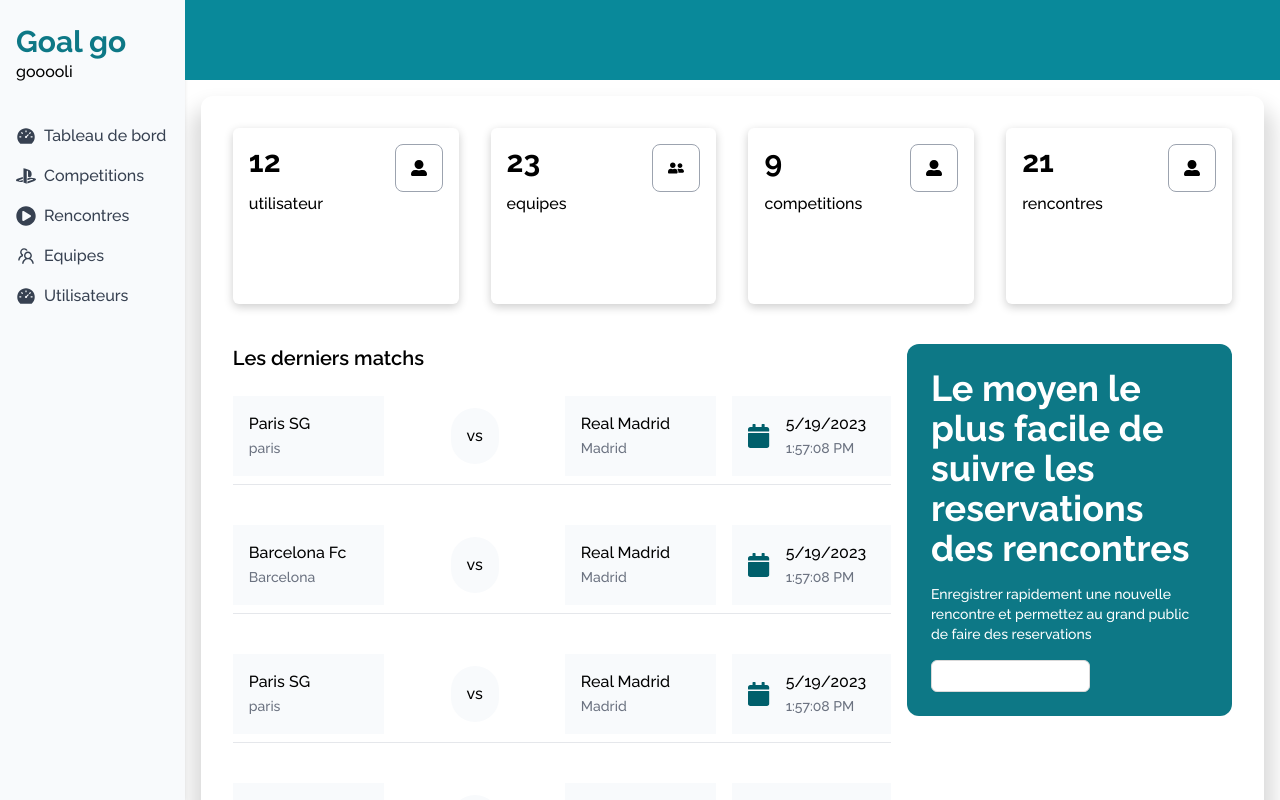
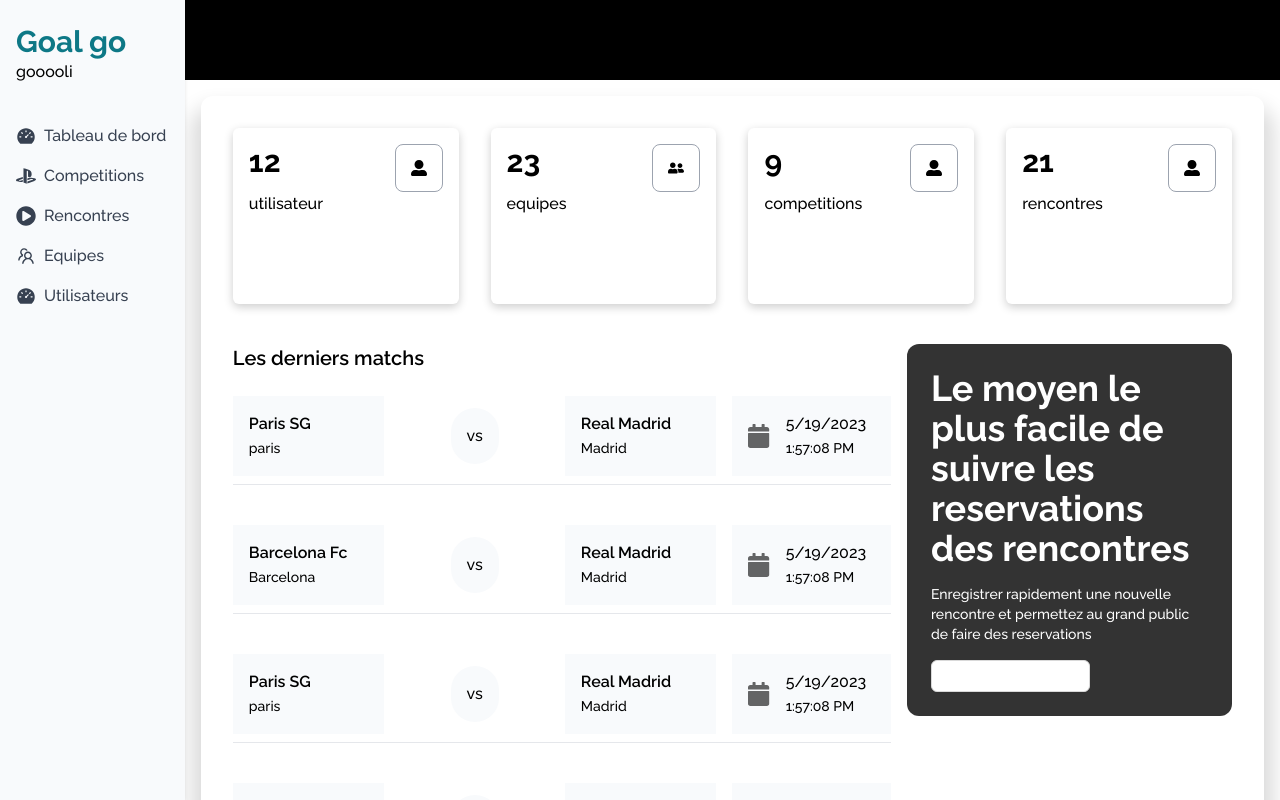
Before and after one commit to Cedric921/soocer-ticket-app2, a Next.js app: page /admin in a window 1280 px wide. Built offline with nearby package versions, Linux system fonts and the light colour scheme.

Commit message:
feat: change priamry colors

```diff
--- a/src/components/admin/Asidebar.tsx
+++ b/src/components/admin/Asidebar.tsx
@@ -12,22 +12,22 @@ const links = [
 	{
 		label: 'Competitions',
 		icon: <FaPlaystation />,
-		link: '/compet',
+		link: '/admin/compet',
 	},
 	{
 		label: 'Rencontres',
 		icon: <FaPlayCircle />,
-		link: '/games',
+		link: '/admin/games',
 	},
 	{
 		label: 'Equipes',
 		icon: <AiOutlineTeam />,
-		link: '/teams',
+		link: '/admin/teams',
 	},
 	{
 		label: 'Utilisateurs',
 		icon: <AiFillDashboard />,
-		link: '/users',
+		link: '/admin/users',
 	},
 ];
 const Asidebar = () => {
@@ -42,7 +42,7 @@ const Asidebar = () => {
 			<div className='my-4'>
 				{links.map((link, i) => (
 					<Link key={i} href={link.link}>
-						<div className='flex gap-2 p-2 items-center rounded duration-1000 text-gray-700 hover:text-white hover:bg-primary-600'>
+						<div className='flex gap-2 p-2 items-center rounded duration-1000 text-gray-700 hover:text-white hover:bg-black/60'>
 							<span className='text-xl '>{link.icon}</span>
 							{link.label}
 						</div>
--- a/src/components/admin/dashboard/Card.tsx
+++ b/src/components/admin/dashboard/Card.tsx
@@ -10,7 +10,7 @@ const Card = ({
 	icon: React.ReactNode;
 }) => {
 	return (
-		<div className='bg-white hover:bg-primary-400  rounded-md p-4 h-full shadow-[0_3px_10px_rgb(0,0,0,0.2)] duration-500 hover:shadow-[0px_25px_50px_10px_#00000024]'>
+		<div className='bg-white hover:bg-black/40  hover:text-white rounded-md p-4 h-full shadow-[0_3px_10px_rgb(0,0,0,0.2)] duration-500 hover:shadow-[0px_25px_50px_10px_#00000024]'>
 			<div className='flex justify-between'>
 				<h4 className='text-3xl font-bold'>{number}</h4>
 				<p className='border border-gray-400 rounded-lg p-2 h-12 w-12 flex justify-center items-center'>
--- a/src/components/admin/dashboard/GameItem.tsx
+++ b/src/components/admin/dashboard/GameItem.tsx
@@ -11,22 +11,22 @@ interface IGameItem {
 const GameItem = ({ teamOne, teamTwo, date }: IGameItem) => {
 	return (
 		<div className='flex w-full items-center gap-4 my-4 border-b border-gray-200 py-2'>
-			<div className='w-1/4 bg-slate-50 p-4 hover:bg-primary-500 hover:text-white duration-500'>
-				<h3 className=''>{teamOne.title}</h3>
-				<span className='text-sm text-gray-500'>{teamOne.city}</span>
+			<div className='w-1/4 bg-slate-50 p-4 hover:bg-black/50 hover:text-white duration-500'>
+				<h3 className='font-semibold'>{teamOne.title}</h3>
+				<span className='text-sm font-extralight'>{teamOne.city}</span>
 			</div>
 			<div className='w-12 md:w-1/4 flex justify-center'>
 				<span className='bg-slate-50 rounded-full p-4'>vs</span>
 			</div>
-			<div className='w-1/4 bg-slate-50 p-4 hover:bg-primary-500 hover:text-white duration-500'>
-				<h3 className=''>{teamTwo.title}</h3>
-				<span className='text-sm text-gray-500'>{teamTwo.city}</span>
+			<div className='w-1/4 bg-slate-50 p-4 hover:bg-black/50 hover:text-white duration-500'>
+				<h3 className='font-semibold'>{teamTwo.title}</h3>
+				<span className='text-sm font-extralight'>{teamTwo.city}</span>
 			</div>
 			<div className='w-1/4 bg-slate-50 p-2 md:p-4 flex items-center gap-4'>
-				<FaCalendar className='text-xl sm:text-2xl xl:text-3xl text-primary-800' />
+				<FaCalendar className='text-xl sm:text-2xl xl:text-3xl text-black/60' />
 				<div className='w-full'>
 					<h3 className=''>{date.toLocaleDateString()}</h3>
-					<span className='text-sm text-gray-500'>
+					<span className='text-sm font-extralight'>
 						{date.toLocaleTimeString()}
 					</span>
 				</div>
--- a/src/components/admin/layout.tsx
+++ b/src/components/admin/layout.tsx
@@ -12,7 +12,7 @@ const layout = ({ children }: ILayout) => {
 		<ConfigProvider
 			theme={{
 				token: {
-					colorPrimary: '#09899a',
+					colorPrimary: '#000009',
 					fontFamily: '',
 					colorText: '#494949',
 				},
@@ -24,7 +24,7 @@ const layout = ({ children }: ILayout) => {
 					<Asidebar />
 				</aside>
 				<main className='w-full'>
-					<header className='w-full h-20 bg-primary-600 text-white p-4'></header>
+					<header className='w-full h-20 bg-black text-white p-4'></header>
 					<div className='w-full p-4 h-[calc(100vh-5rem)] overflow-x-hidden overflow-y-auto'>
 						<div className='w-full min-h-full bg-white shadow-[0px_20px_20px_10px_#00000024] rounded-xl p-4'>
 							{children}
--- /dev/null
+++ b/src/components/global/PageHeader.tsx
@@ -0,0 +1,34 @@
+import { Button } from 'antd';
+import React from 'react';
+
+const PageHeader = ({
+	title,
+	sub,
+	showCreate,
+	handleClick,
+}: {
+	title: string;
+	sub: string;
+	showCreate?: boolean;
+	handleClick?: () => {};
+}) => {
+	return (
+		<div className='w-full flex justify-between items-center py-4'>
+			<div>
+				<h3 className='text-2xl lg:text-3xl font-bold'>{title}</h3>
+				<p>{sub}</p>
+			</div>
+			{showCreate ? (
+				<Button
+					className='border-black text-gray-700  px-4'
+					size='large'
+					onClick={handleClick}
+				>
+					Ajouter
+				</Button>
+			) : null}
+		</div>
+	);
+};
+
+export default PageHeader;
--- a/src/pages/_app.tsx
+++ b/src/pages/_app.tsx
@@ -1,6 +1,16 @@
-import '@/styles/globals.css'
-import type { AppProps } from 'next/app'
+import '@/styles/globals.css';
+import { checkAdminRoute } from '@/utils/checkers';
+import Layout from '@/components/admin/layout';
+import type { AppProps } from 'next/app';
+import { useRouter } from 'next/router';
 
 export default function App({ Component, pageProps }: AppProps) {
-  return <Component {...pageProps} />
+	const router = useRouter();
+	if (checkAdminRoute(router.pathname))
+		return (
+			<Layout>
+				<Component {...pageProps} />
+			</Layout>
+		);
+	return <Component {...pageProps} />;
 }
--- a/src/pages/admin/compet/index.tsx
+++ b/src/pages/admin/compet/index.tsx
@@ -1,7 +1,18 @@
+'use client';
+import PageHeader from '@/components/global/PageHeader';
 import React from 'react';
 
 const index = () => {
-	return <div>compet list, add</div>;
+	return (
+		<div>
+			<PageHeader title='Competitions' sub='' showCreate />
+			<div className='flex'>
+				<div className='w-full sm:w-1/3 md:w-1/4 p-4'>
+					<div className='border'>Hello</div>
+				</div>
+			</div>
+		</div>
+	);
 };
 
 export default index;
--- a/src/pages/admin/games/index.tsx
+++ b/src/pages/admin/games/index.tsx
@@ -1,3 +1,5 @@
+'use client';
+
 import React from 'react';
 
 const index = () => {
--- a/src/pages/admin/index.tsx
+++ b/src/pages/admin/index.tsx
@@ -1,15 +1,12 @@
 import React from 'react';
-import Layout from '@/components/admin/layout';
+import { FaUserAlt, FaUserFriends } from 'react-icons/fa';
+import { Button } from 'antd';
 import Card from '@/components/admin/dashboard/Card';
-import { FaCalendar, FaUserAlt, FaUserFriends } from 'react-icons/fa';
-import { Avatar, Button, List, Skeleton } from 'antd';
 import GamesList from '@/components/admin/dashboard/GamesList';
 
 const Dashboard = () => {
-	const [list, setList] = React.useState([{ name: ' cedric' }]);
-
 	return (
-		<Layout>
+		<>
 			<div className='cards flex flex-wrap'>
 				<div className='w-full sm:w-1/2 lg:w-1/4 h-52 p-4'>
 					<Card number={12} title='utilisateur' icon={<FaUserAlt />} />
@@ -33,7 +30,7 @@ const Dashboard = () => {
 					</div>
 				</div>
 				<div className='w-full lg:w-1/3 py-2 lg:pl-2'>
-					<div className='bg-primary-700 text-white rounded-xl p-6'>
+					<div className='bg-black/80 text-white rounded-xl p-6'>
 						<h1 className='text-5xl md:text-4xl font-bold'>
 							Le moyen le plus facile de suivre les reservations des rencontres
 						</h1>
@@ -45,7 +42,7 @@ const Dashboard = () => {
 					</div>
 				</div>
 			</div>
-		</Layout>
+		</>
 	);
 };
 
--- a/src/pages/admin/teams/index.tsx
+++ b/src/pages/admin/teams/index.tsx
@@ -1,3 +1,5 @@
+'use client';
+
 import React from 'react';
 
 const index = () => {
--- a/src/styles/globals.css
+++ b/src/styles/globals.css
@@ -7,3 +7,11 @@
 * {
 	font-family: 'Raleway', sans-serif;
 }
+
+::-webkit-scrollbar {
+	@apply bg-black/30 w-2;
+}
+
+::-webkit-scrollbar-thumb {
+	@apply rounded-md bg-black/70;
+}
--- /dev/null
+++ b/src/utils/checkers.ts
@@ -0,0 +1,3 @@
+export const checkAdminRoute = (route: string) => {
+	return route.split('/').includes('admin') ?? false;
+};
```
